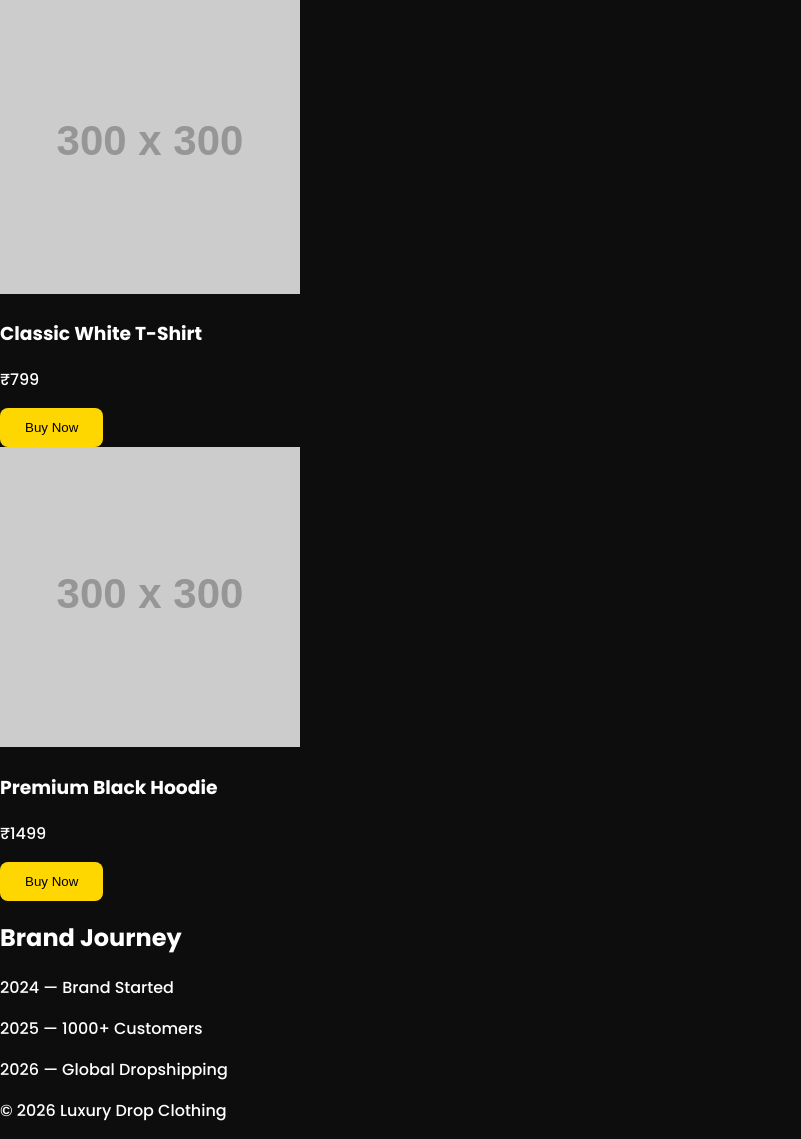
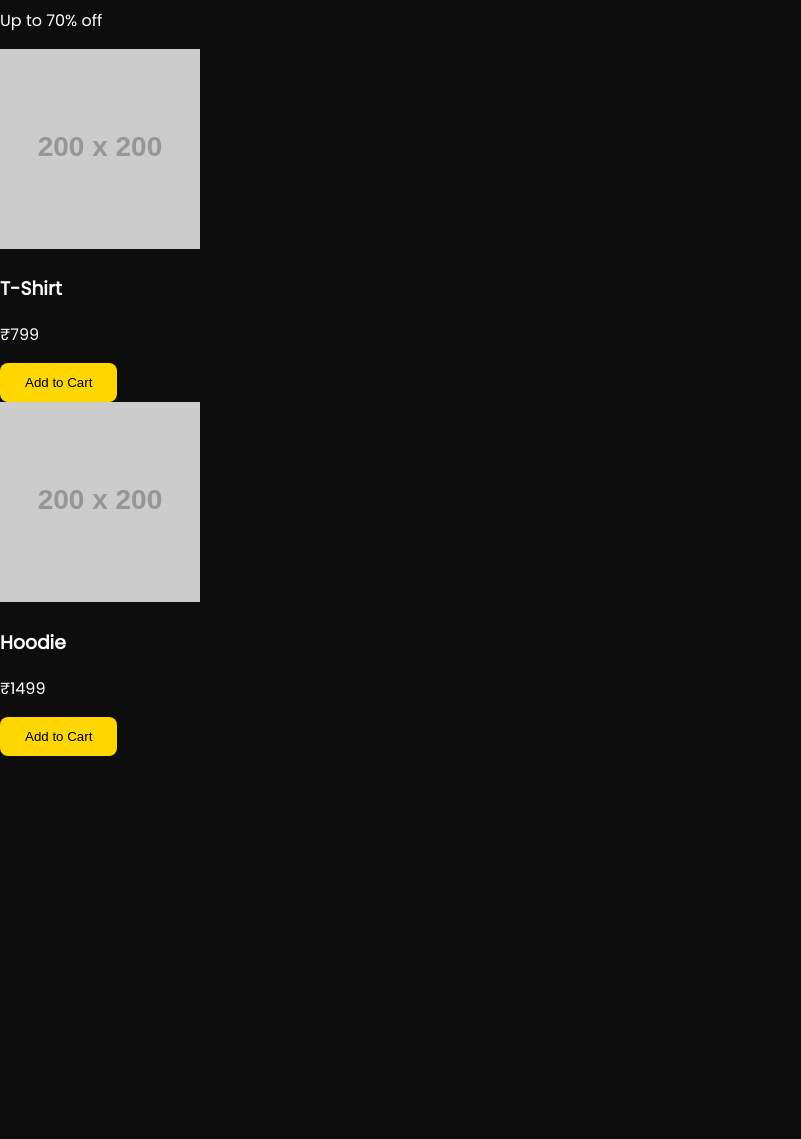
Before and after one commit to sairajnaik352-alt/Website-for-growth-, a plain HTML site: page index.html in a window 1280 px wide. Shown: the part 197-1336 px from the top of the page, without its empty margins (0-801 px from the left). After the commit the page ends 953 px from the top, so only its background shows below. Drawn offline with Linux system fonts and the light colour scheme; placeholder pictures from the web are drawn by us.

Commit message:
Update index.html

```diff
--- a/index.html
+++ b/index.html
@@ -1,53 +1,46 @@
 <!DOCTYPE html>
-<html lang="en">
+<html>
 <head>
-<meta charset="UTF-8">
-<meta name="viewport" content="width=device-width, initial-scale=1.0">
-<title>Luxury Drop Clothing</title>
+  <title>Genuine Bazzar</title>
 
-<link href="https://fonts.googleapis.com/css2?family=Poppins:wght@300;500;700&display=swap" rel="stylesheet">
+  <link href="https://fonts.googleapis.com/css2?family=Poppins&display=swap" rel="stylesheet">
   <link rel="stylesheet" href="style.css">
 </head>
 
 <body>
 
-<header>
-  <h1>Luxury Drop</h1>
-  <a href="#collection" class="btn">Shop Now</a>
-</header>
+<!-- NAVBAR -->
+<div class="navbar">
+  <h2>Genuine Bazzar</h2>
+  <input type="text" placeholder="Search for products...">
+  <a href="cart.html"><button>Cart 🛒</button></a>
+</div>
 
-<section id="collection">
-  <h2>Our Collection</h2>
+<!-- HERO -->
+<div class="hero">
+  <h1>Big Sale 🔥</h1>
+  <p>Up to 70% off</p>
+</div>
 
+<!-- PRODUCTS -->
 <div class="products">
 
   <div class="card">
-      <img src="https://via.placeholder.com/300" alt="">
-      <h3>Classic White T-Shirt</h3>
+    <img src="https://via.placeholder.com/200">
+    <h3>T-Shirt</h3>
     <p>₹799</p>
-      <button>Buy Now</button>
+    <button onclick="addToCart('T-Shirt',799)">Add to Cart</button>
   </div>
 
   <div class="card">
-      <img src="https://via.placeholder.com/300" alt="">
-      <h3>Premium Black Hoodie</h3>
+    <img src="https://via.placeholder.com/200">
+    <h3>Hoodie</h3>
     <p>₹1499</p>
-      <button>Buy Now</button>
+    <button onclick="addToCart('Hoodie',1499)">Add to Cart</button>
   </div>
 
 </div>
-</section>
 
-<section class="journey">
-  <h2>Brand Journey</h2>
-  <p>2024 — Brand Started</p>
-  <p>2025 — 1000+ Customers</p>
-  <p>2026 — Global Dropshipping</p>
-</section>
-
-<footer>
-  <p>© 2026 Luxury Drop Clothing</p>
-</footer>
-
+<script src="script.js"></script>
 </body>
 </html>
```
Lines whose indentation alone changed are shown as unchanged.
